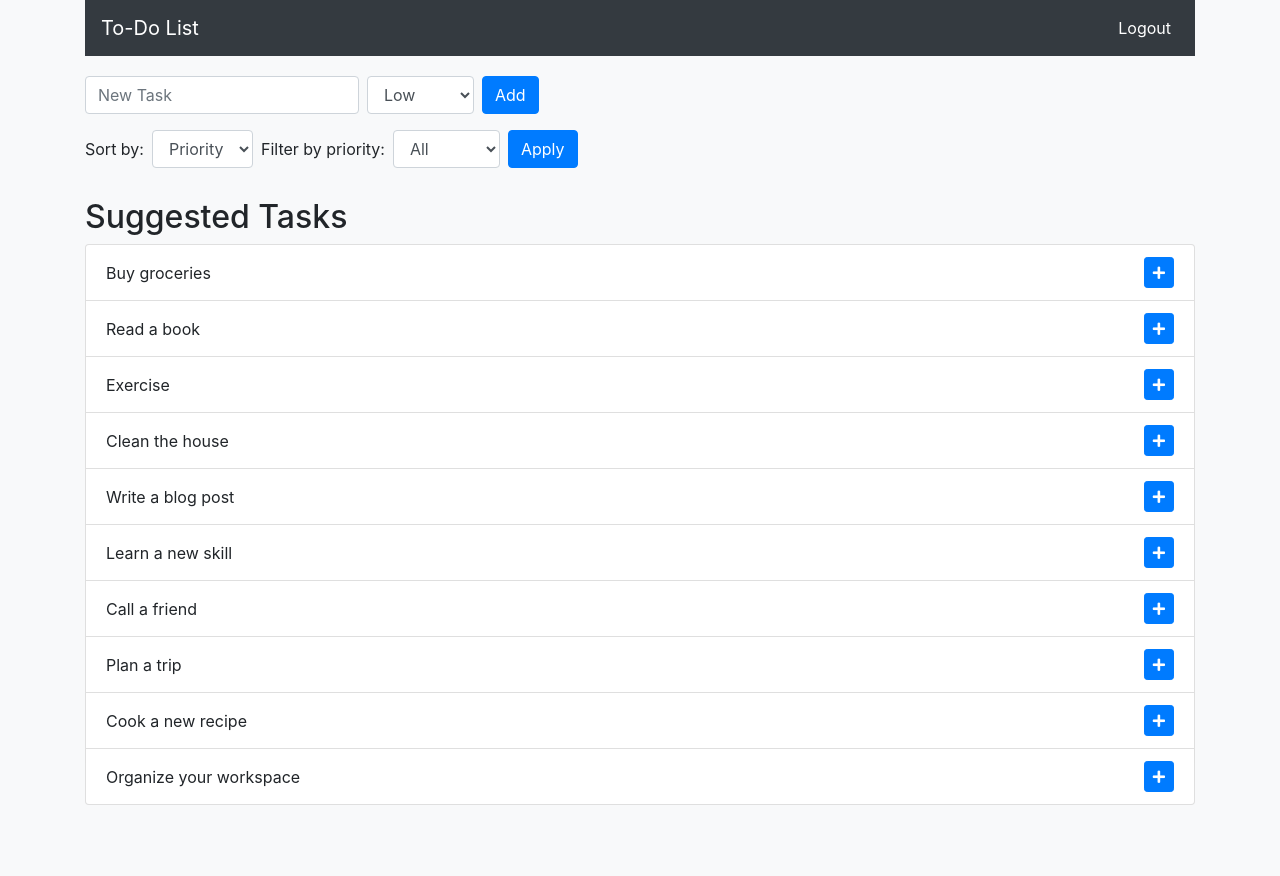
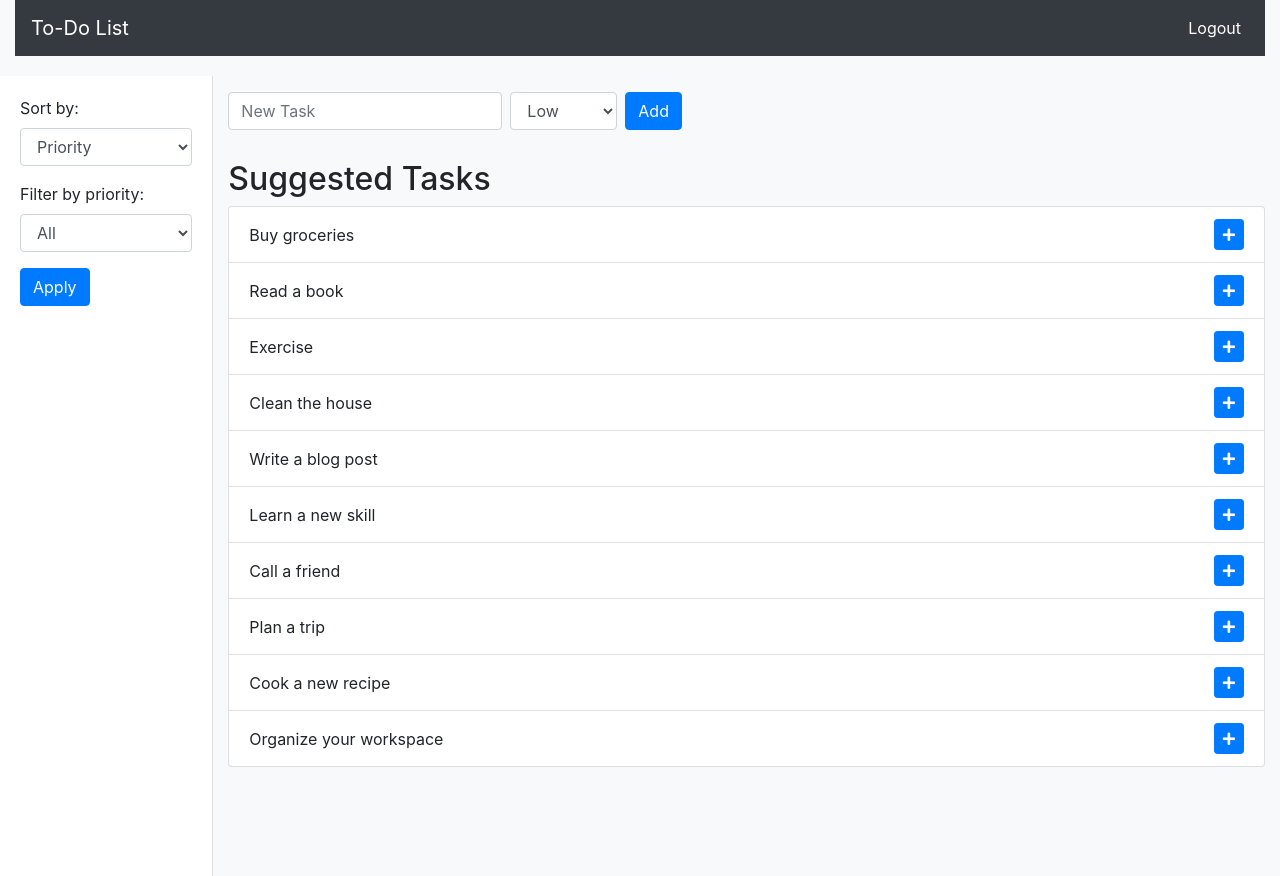
Before and after one commit to ashish-khandelwal01/TODO-App, a Flask app: page / in a window 1280 px wide. Before the commit the page ends 805 px from the top, so only its background shows below. Run offline with Flask 3, Linux system fonts and the light colour scheme; the visitor is signed in with stand-in values (Sample User, id 1); data that the repository does not hold is empty; some libraries are stand-ins or nearby versions.

Commit message:
Removed all flash messages and fixed the priority error

```diff
--- a/app/routes.py
+++ b/app/routes.py
@@ -1,11 +1,11 @@
 # app/routes.py
 
-from flask import Blueprint, render_template, redirect, url_for, request, flash, session, jsonify
+from flask import Blueprint, render_template, redirect, url_for, request, session, jsonify
 from flask_login import login_user, login_required, logout_user, current_user
 from werkzeug.security import check_password_hash, generate_password_hash
+
 from app import db
 from app.models import User, Task
-import re
 
 main = Blueprint('main', __name__)
 
@@ -52,19 +52,13 @@ def index():
     sort_by = request.args.get('sort_by', 'priority')
     filter_by = request.args.get('filter_by', '')
 
-    priority_order = {
-        'High': 3,
-        'Medium': 2,
-        'Low': 1
-    }
-
     if filter_by:
         tasks = Task.query.filter_by(user_id=current_user.id, priority=filter_by).all()
     else:
         tasks = Task.query.filter_by(user_id=current_user.id).all()
 
     if sort_by == 'priority':
-        tasks.sort(key=lambda task: priority_order.get(task.priority, 0), reverse=True)
+        tasks.sort(key=lambda task: task.priority, reverse=True)
     else:
         tasks.sort(key=lambda task: getattr(task, sort_by))
 
@@ -129,7 +123,7 @@ def forgot_password():
             session['security_question'] = user.security_question
             return redirect(url_for('main.security_answer'))
         else:
-            flash('Username not found.', 'danger')
+            return jsonify({'message': 'Username not found.', 'status': 'danger'})
     return render_template('forgot_password.html')
 
 @main.route('/security_answer', methods=['GET', 'POST'])
@@ -140,10 +134,11 @@ def security_answer():
         security_answer = request.form.get('security_answer')
         user = User.query.filter_by(username=username).first()
         if user and user.security_answer == security_answer:
-            return redirect(url_for('main.reset_password'))
+            return jsonify({'status': 'success', 'redirect_url': url_for('main.reset_password')})
         else:
-            flash('Incorrect security answer.', 'danger')
+            return jsonify({'status': 'danger', 'message': 'Incorrect security answer.'})
     return render_template('security_answer.html', security_question=security_question)
+
 
 @main.route('/reset_password', methods=['GET', 'POST'])
 def reset_password():
@@ -176,7 +171,3 @@ def add_suggested(task_title):
     db.session.add(new_task)
     db.session.commit()
     return redirect(url_for('main.index'))
-
-
-# TODO Remove all flash and make it as a ajax response for the UI
-# TODO Fix the priority defect
--- a/app/templates/index.html
+++ b/app/templates/index.html
@@ -71,10 +71,16 @@
         .task-item .task-actions a {
             margin-left: 5px;
         }
+        .sidebar {
+            background-color: #fff;
+            padding: 20px;
+            border-right: 1px solid #ddd;
+            height: 100vh;
+        }
     </style>
 </head>
 <body>
-    <div class="container">
+    <div class="container-fluid">
         <nav class="navbar navbar-expand-lg navbar-dark">
             <a class="navbar-brand" href="#">To-Do List</a>
             <button class="navbar-toggler" type="button" data-toggle="collapse" data-target="#navbarNav" aria-controls="navbarNav" aria-expanded="false" aria-label="Toggle navigation">
@@ -88,6 +94,31 @@
                 </ul>
             </div>
         </nav>
+
+        <div class="row">
+            <div class="col-md-2 sidebar">
+                <form method="GET" action="{{ url_for('main.index') }}" class="form">
+                    <div class="form-group">
+                        <label for="sort_by">Sort by:</label>
+                        <select name="sort_by" id="sort_by" class="form-control">
+                            <option value="priority" {% if sort_by == 'priority' %}selected{% endif %}>Priority</option>
+                            <option value="title" {% if sort_by == 'title' %}selected{% endif %}>Title</option>
+                        </select>
+                    </div>
+                    <div class="form-group">
+                        <label for="filter_by">Filter by priority:</label>
+                        <select name="filter_by" id="filter_by" class="form-control">
+                            <option value="" {% if not filter_by %}selected{% endif %}>All</option>
+                            <option value="1" {% if filter_by == '1' %}selected{% endif %}>Low</option>
+                            <option value="2" {% if filter_by == '2' %}selected{% endif %}>Medium</option>
+                            <option value="3" {% if filter_by == '3' %}selected{% endif %}>High</option>
+                        </select>
+                    </div>
+                    <button type="submit" class="btn btn-primary">Apply</button>
+                </form>
+            </div>
+
+            <div class="col-md-10">
                 <form action="{{ url_for('main.add') }}" method="POST" class="form-inline my-3">
                     <input type="text" name="title" class="form-control mr-2" placeholder="New Task">
                     <select name="priority" class="form-control mr-2">
@@ -97,23 +128,7 @@
                     </select>
                     <button type="submit" class="btn btn-primary">Add</button>
                 </form>
-        <div class="mb-3">
-            <form method="GET" action="{{ url_for('main.index') }}" class="form-inline">
-                <label for="sort_by" class="mr-2">Sort by:</label>
-                <select name="sort_by" id="sort_by" class="form-control mr-2">
-                    <option value="priority" {% if sort_by == 'priority' %}selected{% endif %}>Priority</option>
-                    <option value="title" {% if sort_by == 'title' %}selected{% endif %}>Title</option>
-                </select>
-                <label for="filter_by" class="mr-2">Filter by priority:</label>
-                <select name="filter_by" id="filter_by" class="form-control mr-2">
-                    <option value="" {% if not filter_by %}selected{% endif %}>All</option>
-                    <option value="1" {% if filter_by == '1' %}selected{% endif %}>Low</option>
-                    <option value="2" {% if filter_by == '2' %}selected{% endif %}>Medium</option>
-                    <option value="3" {% if filter_by == '3' %}selected{% endif %}>High</option>
-                </select>
-                <button type="submit" class="btn btn-primary">Apply</button>
-            </form>
-        </div>
+
                 <div class="task-list">
                     {% for task in tasks %}
                         <div class="task-item {% if task.completed %}completed{% endif %}">
@@ -152,6 +167,8 @@
                     </ul>
                 </div>
             </div>
+        </div>
+    </div>
     <!-- Bootstrap JS and dependencies -->
     <script src="https://code.jquery.com/jquery-3.5.1.slim.min.js"></script>
     <script src="https://cdn.jsdelivr.net/npm/@popperjs/core@2.9.2/dist/umd/popper.min.js"></script>
```
Also changed, not shown: app/templates/forgot_password.html (+34 -4 lines), app/templates/security_answer.html (+29 -1 lines). Lines whose indentation alone changed are shown as unchanged.
